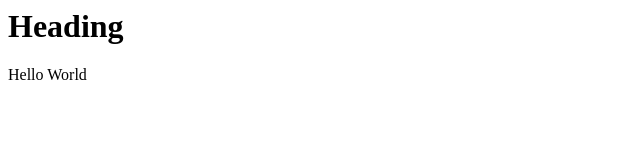
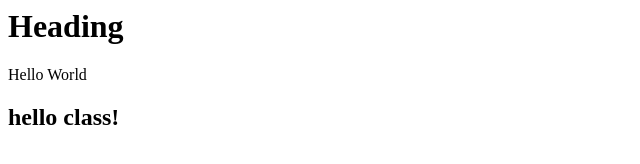
Before and after one commit to fernandaalopez/hello-world-icj, a plain HTML site: page index.html in a window 1280 px wide. Shown: the whole page, without its empty margins (0-640 px from the left). Drawn offline with Linux system fonts and the light colour scheme.

Commit message:
Changes to index.html

```diff
--- a/index.html
+++ b/index.html
@@ -1,2 +1,4 @@
 <h1>Heading</h1>
 Hello World
+
+<h2>hello class!</h2>
```
